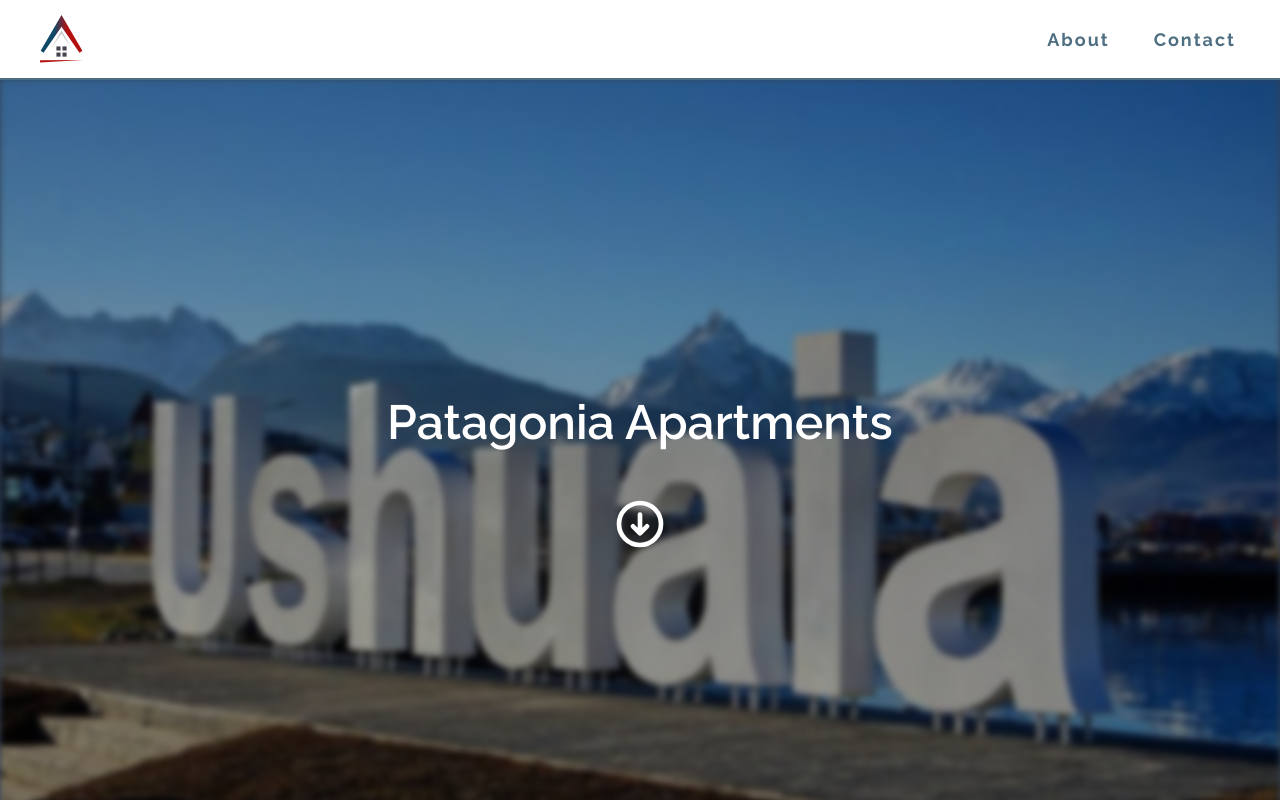
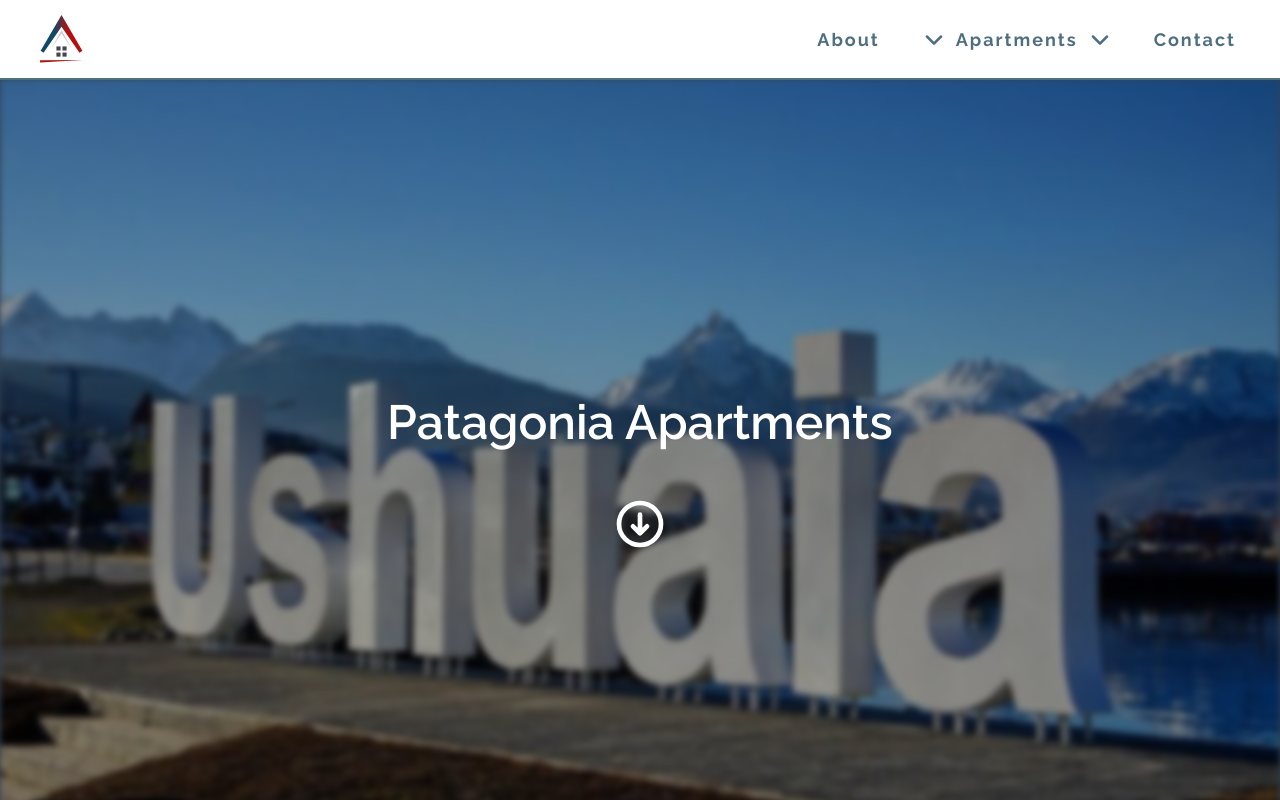
Before and after one commit to matuxer/Patagonia-Apartments-Page, a React (Create React App) app: page / in a window 1280 px wide. Shown: the top 800 px of the page. Built offline with nearby package versions, Linux system fonts and the light colour scheme.

Commit message:
Added navbar apartment dropdown to desktop desing

```diff
--- a/src/components/NavBar.jsx
+++ b/src/components/NavBar.jsx
@@ -6,6 +6,7 @@ import data from "../db.json";
 function NavBar() {
   const [toggled, setToggled] = useState(false);
   const [apartmentToggled, setApartmentToggled] = useState(false);
+  const [desktopToggled, setDesktopToggled] = useState(false);
   const [apartments, setApartments] = useState([]);
 
   const handleOnClick = () => {
@@ -17,10 +18,16 @@ function NavBar() {
   const handleApartmentClick = () => {
     setApartmentToggled((prevState) => {
       if (toggled) {
-        return !prevState
+        return !prevState;
       } else {
-        return false
+        return false;
       }
+    });
+  };
+
+  const handleDesktopClick = () => {
+    setDesktopToggled((prevState) => {
+      return !prevState;
     });
   };
 
@@ -29,7 +36,7 @@ function NavBar() {
   useEffect(() => {
     setApartments(data[0].apartments);
     if (!toggled) {
-      setApartmentToggled(false)
+      setApartmentToggled(false);
     }
   }, [toggled]);
 
@@ -52,13 +59,43 @@ function NavBar() {
             />
           </Link>
         </div>
-        <div className={`hidden md:block ${styles.menuLinks}`}>
-          <Link className="mr-11 font-raleway hidden" to="/">
-            Home
-          </Link>
+        <div className={`hidden md:flex md:flex-row ${styles.menuLinks}`}>
           <Link className="mr-11 font-raleway" to="/about">
             About
           </Link>
+          <div className="flex flex-row items-center" onClick={handleDesktopClick}>
+            <img
+              className={`h-5 mr-3 ${
+                !desktopToggled ? styles.dropClosed : styles.dropOpen
+              }`}
+              src="/images/arrow-down-svgrepo-com.svg"
+              alt="arrow down"
+            />
+            <h1 className="font-raleway">Apartments</h1>
+            <img
+              className={`h-5 mr-11 ml-3 ${
+                !desktopToggled ? styles.dropClosed : styles.dropOpen
+              }`}
+              src="/images/arrow-down-svgrepo-com.svg"
+              alt="arrow down"
+            />
+          </div>
+          <div className={`absolute flex-col bg-white top-20 right-0 mr-[120px]  items-center ${desktopToggled ? "flex" : "hidden"}`}>
+            {apartments.length !== 0 ? (
+              apartments?.map((el) => {
+                return (
+                  <Link
+                    className="font-raleway px-5 py-4"
+                    to={`/apartment/${el.id}`}
+                  >
+                    {el.name}
+                  </Link>
+                );
+              })
+            ) : (
+              <></>
+            )}
+          </div>
           <Link className="mr-11 font-raleway" to="/contact">
             Contact
           </Link>
@@ -113,7 +150,9 @@ function NavBar() {
         <div
           className={`md:hidden flex flex-col justify-center w-full z-40 fixed ${
             styles.mobileDrop
-          } ${!toggled ? "-top-48" : (!apartmentToggled ? "-top-2" : "top-[178px]")} `}
+          } ${
+            !toggled ? "-top-48" : !apartmentToggled ? "-top-2" : "top-[178px]"
+          } `}
         >
           {apartments.length !== 0 ? (
             apartments?.map((el) => {
```
